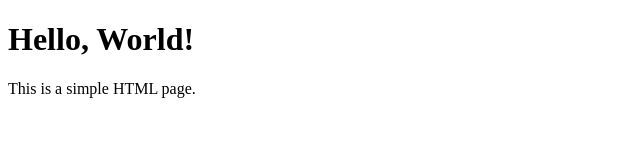
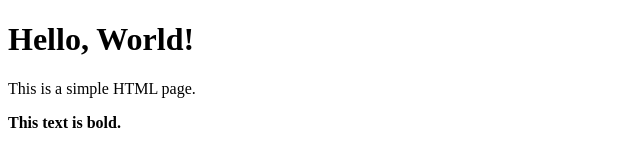
Before and after one commit to Akshayg097/B.Voc-DeOps-Workshop, a plain HTML site: page index.html in a window 1280 px wide. Shown: the whole page, without its empty margins (0-640 px from the left). Drawn offline with Linux system fonts and the light colour scheme.

Commit message:
changed index.html file

```diff
--- a/index.html
+++ b/index.html
@@ -6,5 +6,6 @@
 <body>
     <h1>Hello, World!</h1>
     <p>This is a simple HTML page.</p>
+    <strong>This text is bold.</strong>
 </body>
 </html>
```
